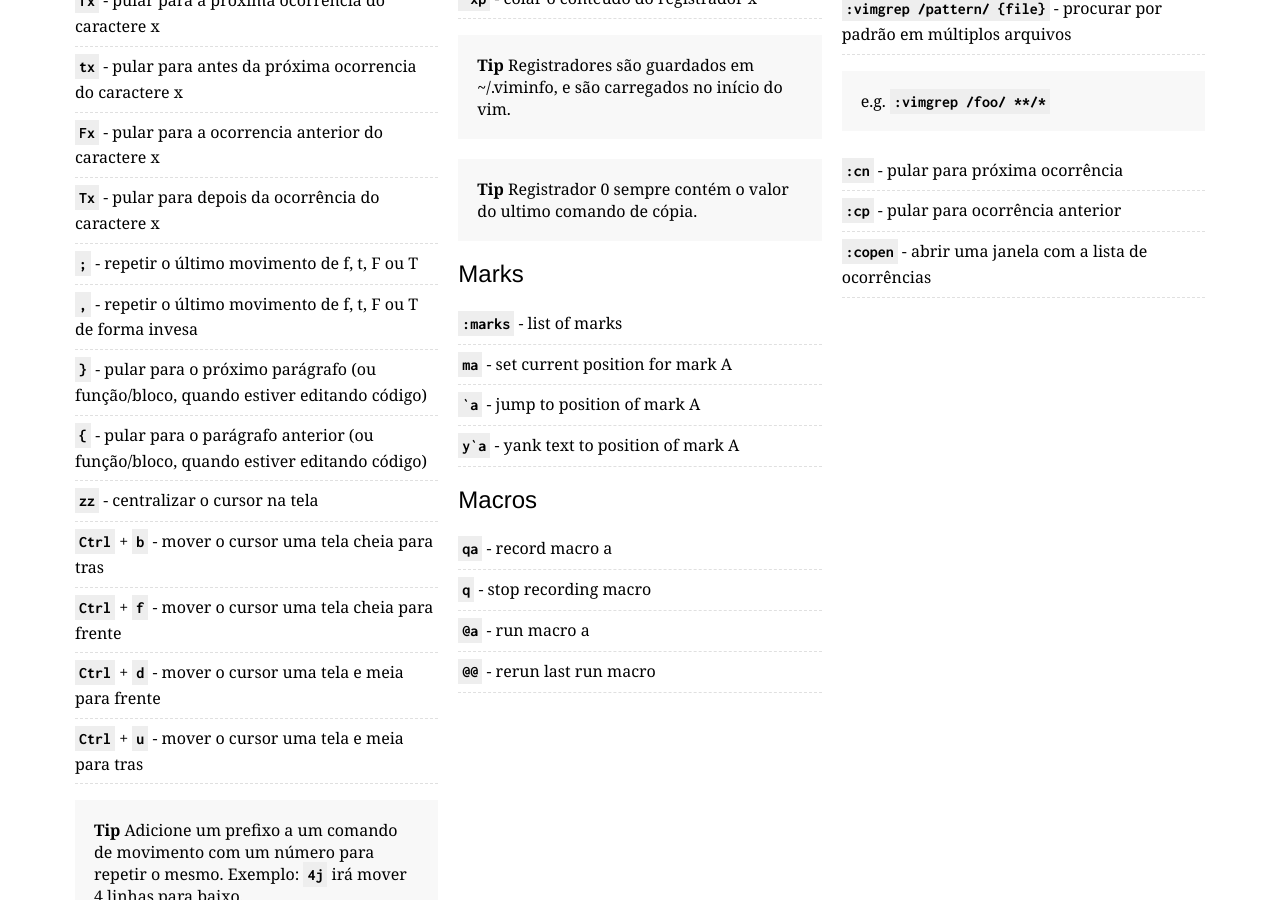
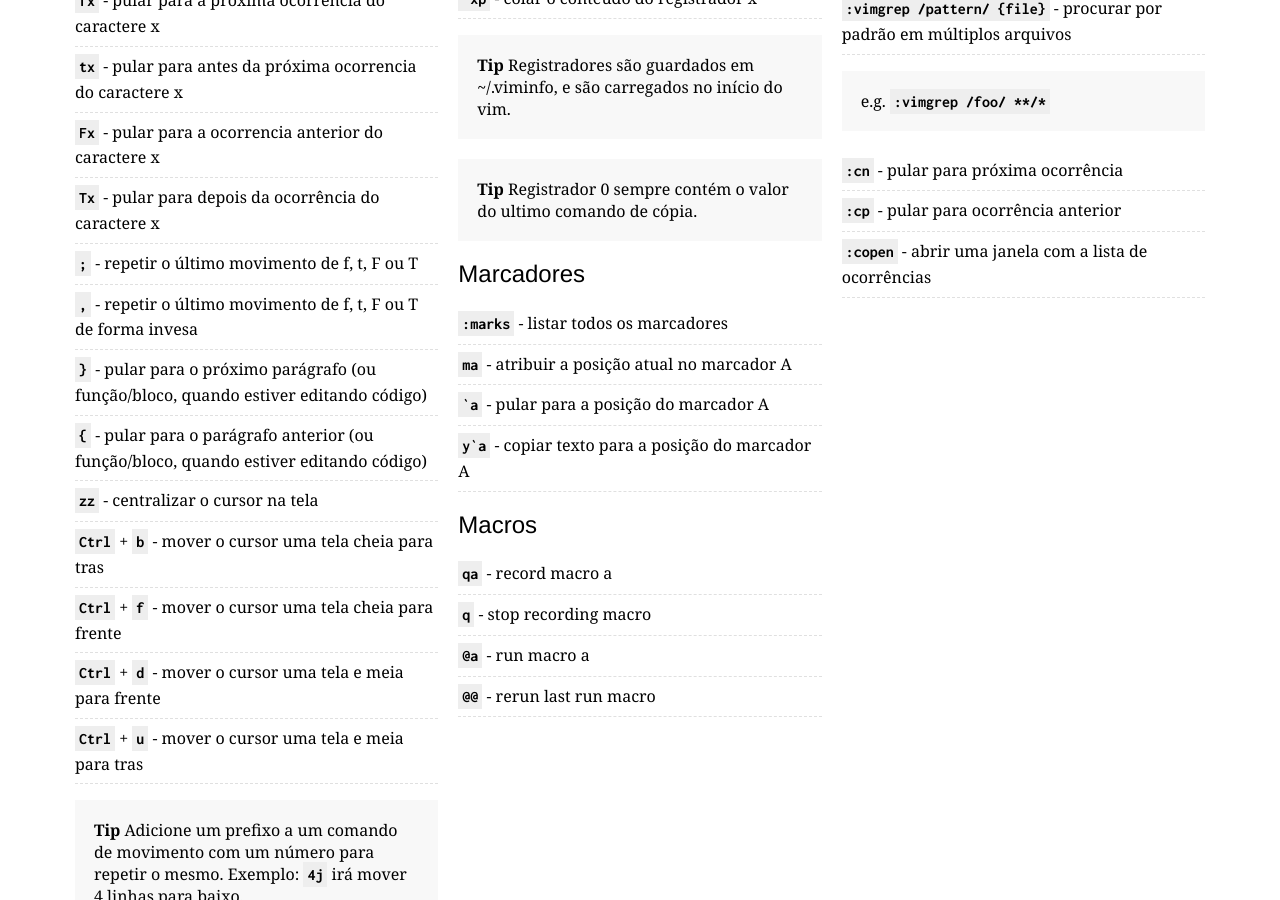
Before and after one commit to rtorr/vim-cheat-sheet, a Jekyll site: the page built from lang/pt_br/index.html, in a window 1280 px wide and 900 px high, scrolled down 1616 px. Built offline with Jekyll 4.4.1, drawn with Linux system fonts in a browser that asks for light colours.

Commit message:
Translate markers section

```diff
--- a/lang/pt_br/index.html
+++ b/lang/pt_br/index.html
@@ -105,12 +105,12 @@ registers:
   tip2: "Registrador 0 sempre contém o valor do ultimo comando de cópia."
 
 marks:
-  title: "Marks"
+  title: "Marcadores"
   commands:
-    list: "list of marks"
-    currentPositionA: "set current position for mark A"
-    jumpPositionA: "jump to position of mark A"
-    yankToMarkA: "yank text to position of mark A"
+    list: "listar todos os marcadores"
+    currentPositionA: "atribuir a posição atual no marcador A"
+    jumpPositionA: "pular para a posição do marcador A"
+    yankToMarkA: "copiar texto para a posição do marcador A"
     tip: ""
 
 macros:
```
